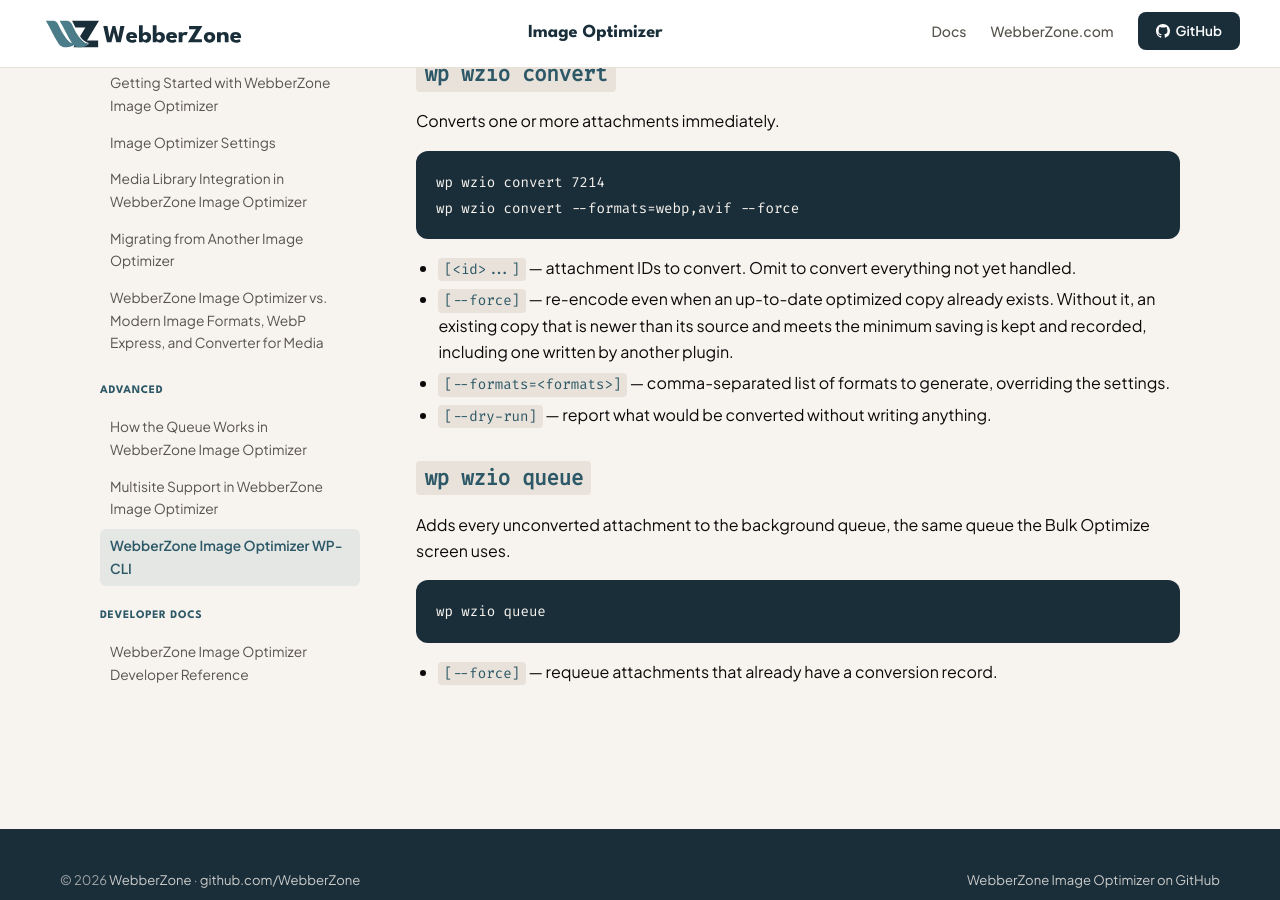
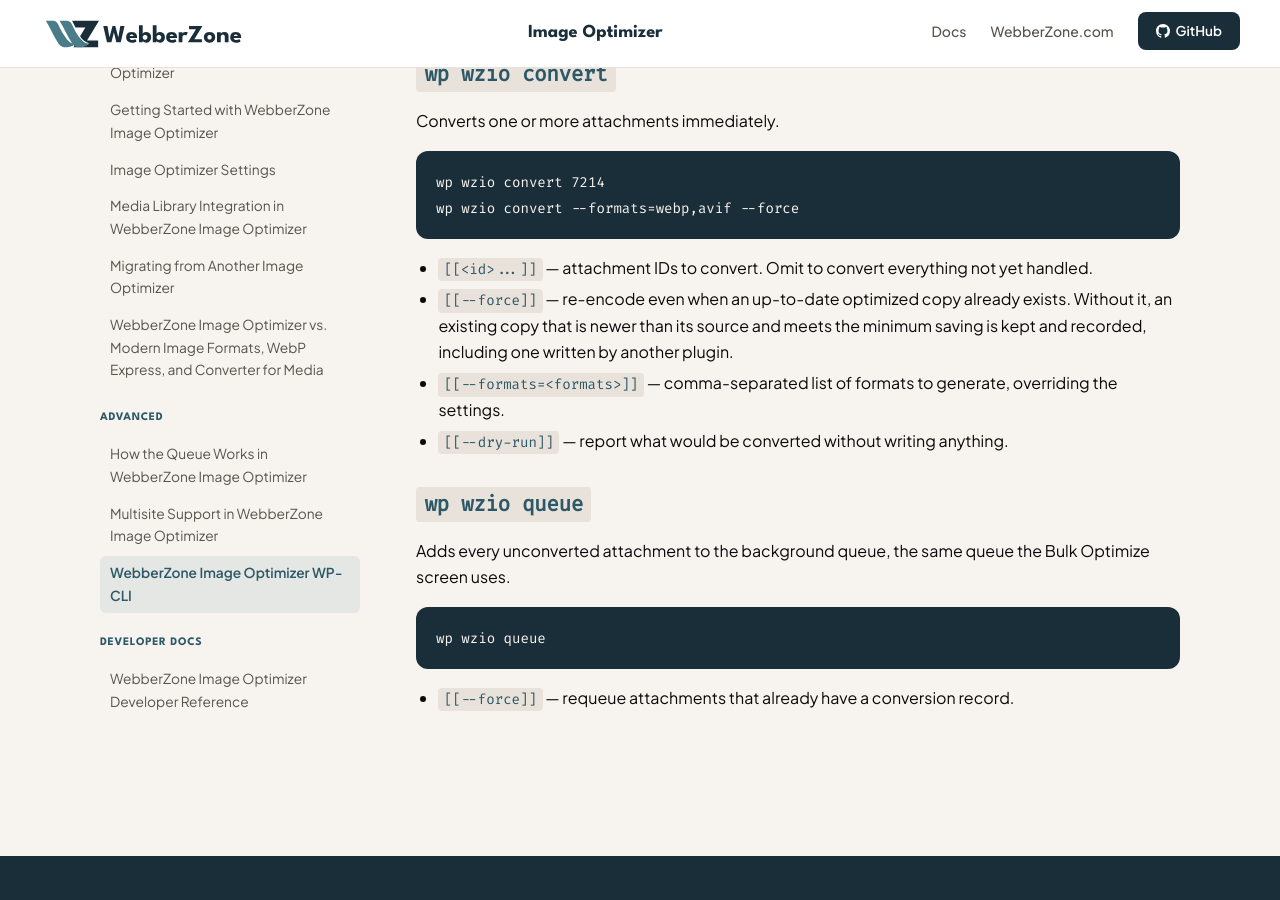
Before and after one commit to WebberZone/webberzone-image-optimizer, a Jekyll site: the page built from docs/02-wzio-advanced/webberzone-image-optimizer-wp-cli.md, in a window 1280 px wide and 900 px high, scrolled down 486 px. Built offline with Jekyll 4.4.1, drawn with Linux system fonts in a browser that asks for light colours.

Commit message:
Update 3 articles via WordPress

````diff
--- a/docs/02-wzio-advanced/webberzone-image-optimizer-wp-cli.md
+++ b/docs/02-wzio-advanced/webberzone-image-optimizer-wp-cli.md
@@ -30,10 +30,10 @@ wp wzio convert 7214
 wp wzio convert --formats=webp,avif --force
 ```
 
-- `[<id>...]` — attachment IDs to convert. Omit to convert everything not yet handled.
-- `[--force]` — re-encode even when an up-to-date optimized copy already exists. Without it, an existing copy that is newer than its source and meets the minimum saving is kept and recorded, including one written by another plugin.
-- `[--formats=<formats>]` — comma-separated list of formats to generate, overriding the settings.
-- `[--dry-run]` — report what would be converted without writing anything.
+- `[[<id>...]]` — attachment IDs to convert. Omit to convert everything not yet handled.
+- `[[--force]]` — re-encode even when an up-to-date optimized copy already exists. Without it, an existing copy that is newer than its source and meets the minimum saving is kept and recorded, including one written by another plugin.
+- `[[--formats=<formats>]]` — comma-separated list of formats to generate, overriding the settings.
+- `[[--dry-run]]` — report what would be converted without writing anything.
 
 ## `wp wzio queue`
 
@@ -43,4 +43,4 @@ Adds every unconverted attachment to the background queue, the same queue the Bu
 wp wzio queue
 ```
 
-- `[--force]` — requeue attachments that already have a conversion record.
+- `[[--force]]` — requeue attachments that already have a conversion record.
````
Also changed, not shown: docs/01-wzio-getting-started/getting-started-with-webberzone-image-optimizer.md (+0 -1 lines), docs/03-wzio-developer-docs/webberzone-image-optimizer-developer-reference.md (+0 -1 lines).
